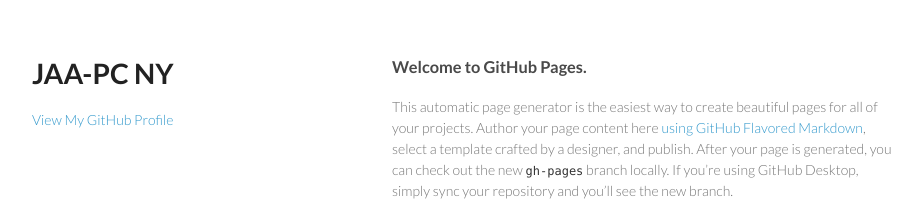
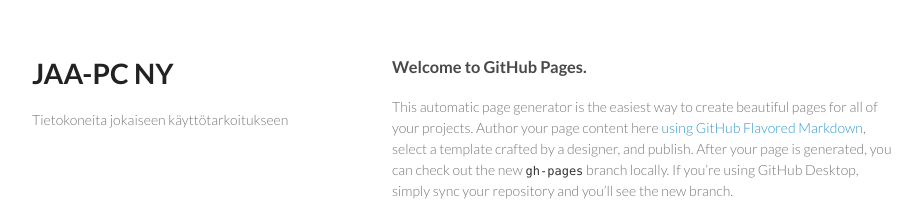
Before and after one commit to JAAPC/jaapc.github.io, a plain HTML site: page index.html in a window 1280 px wide. Shown: the top 201 px of the page, without its empty margins (178-1100 px from the left). Drawn offline with Linux system fonts and the light colour scheme.

Commit message:
Update index.html

```diff
--- a/index.html
+++ b/index.html
@@ -16,10 +16,7 @@
     <div class="wrapper">
       <header>
         <h1>JAA-PC NY</h1>
-        <p></p>
-
-
-        <p class="view"><a href="https://github.com/JAAPC">View My GitHub Profile</a></p>
+        <p>Tietokoneita jokaiseen käyttötarkoitukseen</p>
 
       </header>
       <section>
```
